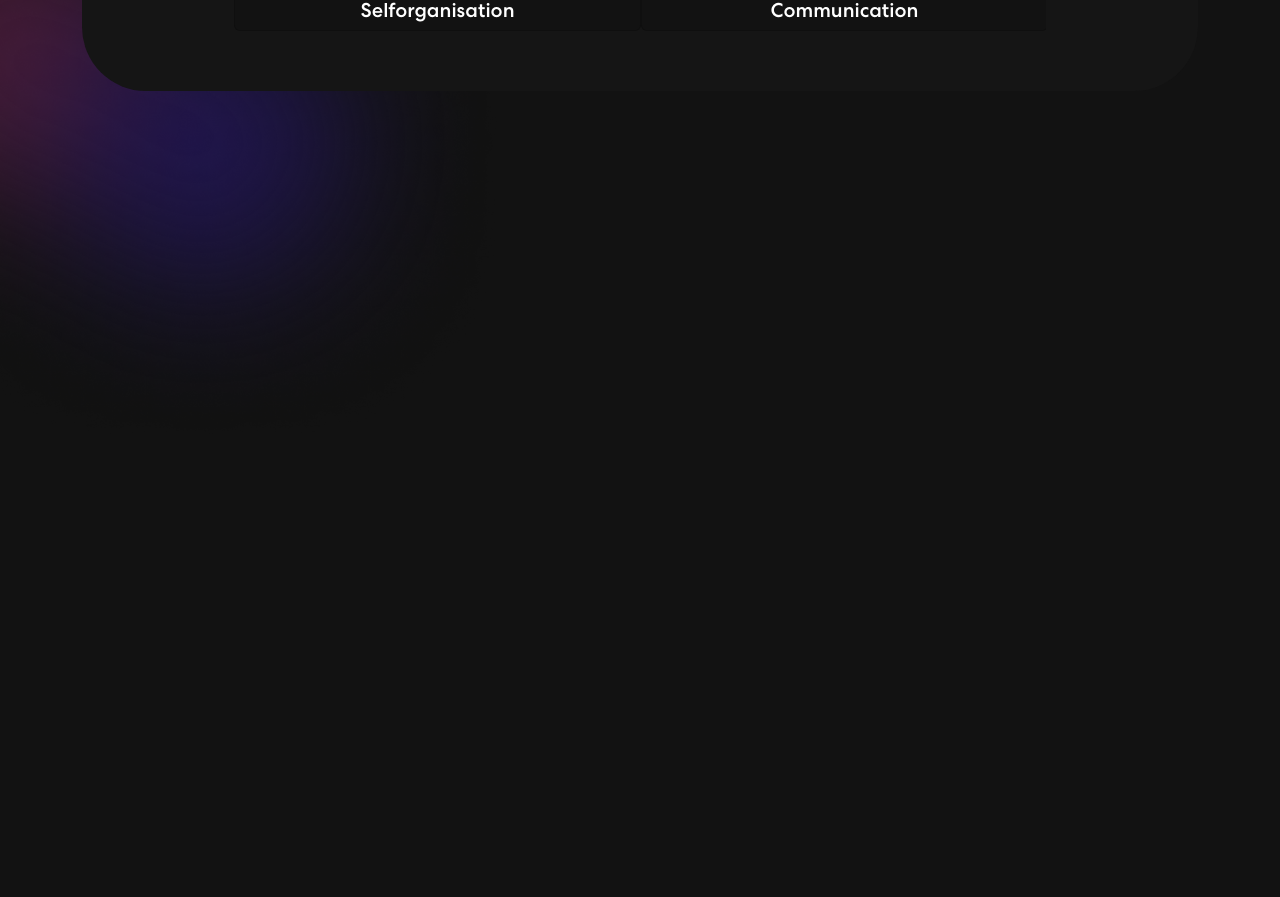
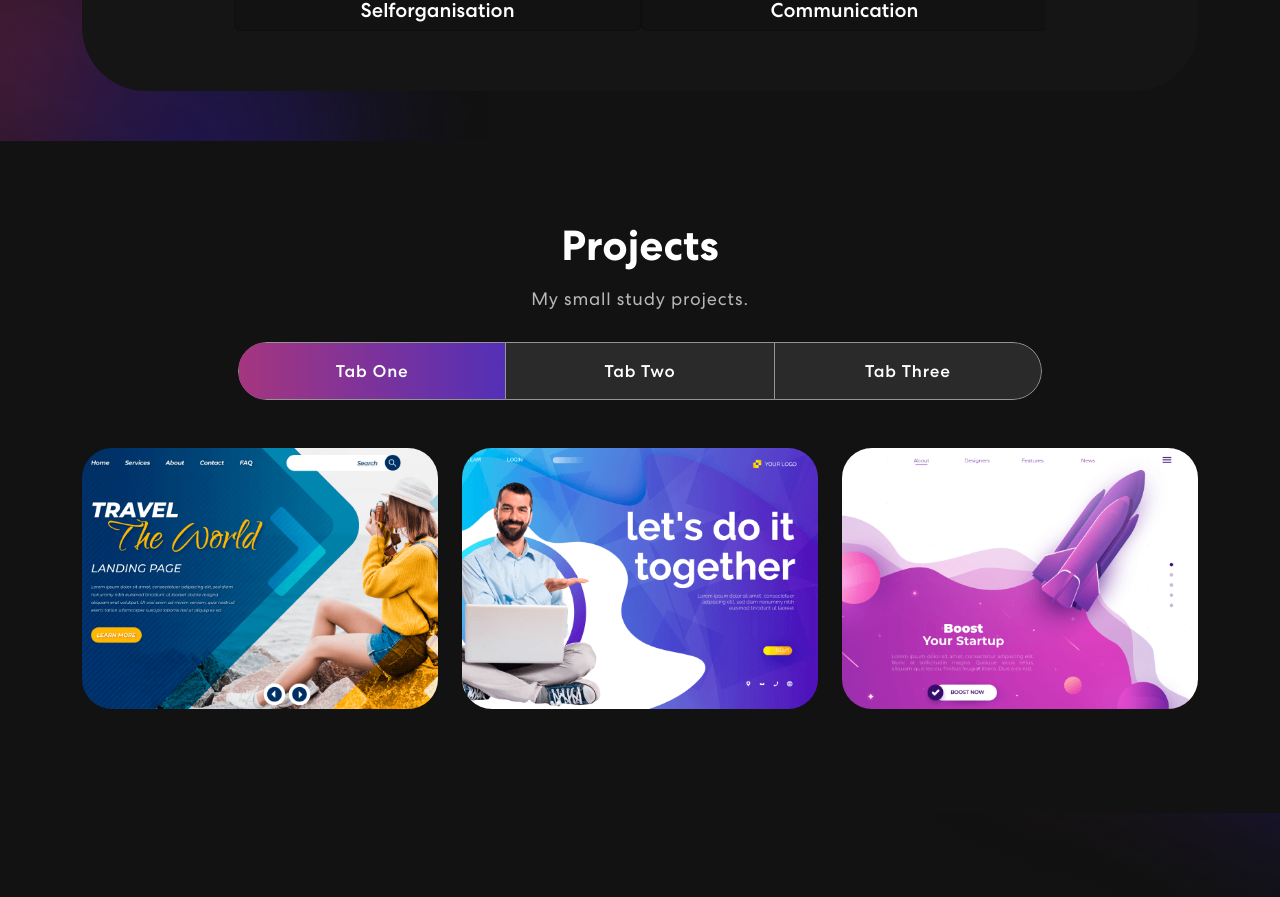
Before and after one commit to Anastasiya-Stavrova/portfolio-page, a React (Create React App) app: page / in a window 1280 px wide. Shown: the part 1169-2066 px from the top of the page. Before the commit the page ends 1620 px from the top, so only its background shows below. Built offline with nearby package versions, Linux system fonts and the light colour scheme.

Commit message:
added projects

```diff
--- /dev/null
+++ b/src/components/ProjectCard/ProjectCard.css
@@ -0,0 +1,50 @@
+.project-img-box {
+  position: relative;
+  border-radius: 30px;
+  overflow: hidden;
+  margin-bottom: 24px;
+}
+
+.project-img-box::before {
+  content: "";
+  background: linear-gradient(90.21deg, #aa367c -5.91%, #4a2fbd 111.58%);
+  opacity: 0.85;
+  position: absolute;
+  width: 100%;
+  height: 0;
+  transition: var(--transition);
+}
+
+.project-img-box:hover::before {
+  height: 100%;
+}
+
+.project-text {
+  position: absolute;
+  text-align: center;
+  top: 65%;
+  left: 50%;
+  transform: translate(-50%, -50%);
+  transition: var(--transition);
+  opacity: 0;
+  width: 100%;
+}
+
+.project-img-box:hover .project-text {
+  top: 50%;
+  opacity: 1;
+}
+
+.project-text h4 {
+  font-size: 30px;
+  font-weight: 700;
+  letter-spacing: 0.8px;
+  line-height: 1.1em;
+}
+
+.project-text span {
+  font-style: italic;
+  font-weight: 400;
+  font-size: 15px;
+  letter-spacing: 0.8px;
+}
--- /dev/null
+++ b/src/components/ProjectCard/ProjectCard.js
@@ -0,0 +1,18 @@
+import { Col } from "react-bootstrap";
+import "./ProjectCard.css";
+
+const ProjectCard = ({ title, description, imgUrl }) => {
+  return (
+    <Col sm={6} md={4}>
+      <div className="project-img-box">
+        <img src={imgUrl} alt="project-img" />
+        <div className="project-text">
+          <h4>{title}</h4>
+          <span>{description}</span>
+        </div>
+      </div>
+    </Col>
+  );
+};
+
+export default ProjectCard;
--- a/src/components/Projects/Projects.css
+++ b/src/components/Projects/Projects.css
@@ -0,0 +1,92 @@
+.projects {
+  padding: 80px 0;
+  position: relative;
+  background-color: var(--black-color);
+}
+
+.projects h2 {
+  font-size: 42px;
+  font-weight: 700;
+  text-align: center;
+}
+
+.projects p {
+  color: var(--grey-color);
+  font-size: 18px;
+  letter-spacing: 0.8px;
+  line-height: 1.5em;
+  margin: 14px auto 30px auto;
+  text-align: center;
+  width: 56%;
+}
+
+.projects .nav.nav-pills {
+  width: 72%;
+  margin: 0 auto;
+  border-radius: 50px;
+  background-color: rgb(255 255 255 / 10%);
+  overflow: hidden;
+}
+
+.projects .nav.nav-pills .nav-item {
+  width: 33.33333%;
+}
+
+.projects .nav.nav-pills .nav-link {
+  background-color: transparent;
+  border-radius: 0;
+  padding: 17px 0;
+  color: var(--white-color);
+  width: 100%;
+  font-size: 17px;
+  letter-spacing: 0.8px;
+  font-weight: 500;
+  position: relative;
+  transition: var(--transition);
+  text-align: center;
+  z-index: 0;
+}
+
+.projects .nav.nav-pills .nav-link::before {
+  content: "";
+  position: absolute;
+  width: 0;
+  height: 100%;
+  background: linear-gradient(90.21deg, #aa367c -5.91%, #4a2fbd 111.58%);
+  top: 0;
+  left: 0;
+  z-index: -1;
+  transition: var(--transition);
+}
+
+.projects .nav.nav-pills .nav-link.active::before {
+  width: 100% !important;
+}
+
+.projects .nav.nav-pills .nav-link.active {
+  border: 1px solid rgba(255, 255, 255, 1);
+}
+
+.nav-link#projects-tabs-tab-first {
+  border: 1px solid rgba(255, 255, 255, 0.5);
+  border-radius: 55px 0px 0px 55px;
+}
+
+.nav-link#projects-tabs-tab-second {
+  border-top: 1px solid rgba(255, 255, 255, 0.5);
+  border-bottom: 1px solid rgba(255, 255, 255, 0.5);
+}
+
+.nav-link#projects-tabs-tab-third {
+  border: 1px solid rgba(255, 255, 255, 0.5);
+  border-radius: 0 55px 55px 0;
+}
+
+.bg-img-right {
+  top: 20%;
+  position: absolute;
+  bottom: 0;
+  width: 35%;
+  right: 0;
+  z-index: -4;
+}
--- a/src/components/Projects/Projects.js
+++ b/src/components/Projects/Projects.js
@@ -1,35 +1,53 @@
+import { Container, Row, Col, Tab, Nav } from "react-bootstrap";
+import ProjectCard from "../ProjectCard/ProjectCard";
 import "./Projects.css";
+import ColorSharp from "./../../assets/img/color-sharp2.png";
+import { projects } from "../../consts/projects";
 
 const Projects = () => {
-  const projects = [
-    {
-      title: "",
-      description: "",
-      imgUrl: "",
-    },
-    {
-      title: "",
-      description: "",
-      imgUrl: "",
-    },
-    {
-      title: "",
-      description: "",
-      imgUrl: "",
-    },
-    {
-      title: "",
-      description: "",
-      imgUrl: "",
-    },
-    {
-      title: "",
-      description: "",
-      imgUrl: "",
-    },
-  ];
-
-  return <section> </section>;
+  return (
+    <section className="projects" id="projects">
+      <Container>
+        <Row>
+          <Col>
+            <h2>Projects</h2>
+            <p>My small study projects.</p>
+            <Tab.Container id="projects-tabs" defaultActiveKey={"first"}>
+              <Nav
+                variant="pills"
+                className="nav-pills mb-5 justify-content-center align-items-center"
+                id="pills-tab"
+              >
+                <Nav.Item>
+                  <Nav.Link eventKey={"first"}>Tab One</Nav.Link>
+                </Nav.Item>
+                <Nav.Item>
+                  <Nav.Link eventKey={"second"}>Tab Two</Nav.Link>
+                </Nav.Item>
+                <Nav.Item>
+                  <Nav.Link eventKey={"third"}>Tab Three</Nav.Link>
+                </Nav.Item>
+              </Nav>
+              <Tab.Content>
+                <Tab.Pane eventKey={"first"}>
+                  <Row>
+                    {projects.map((project, index) => {
+                      return (
+                        <ProjectCard key={index} {...project}></ProjectCard>
+                      );
+                    })}
+                  </Row>
+                </Tab.Pane>
+                <Tab.Pane eventKey={"second"}>*****</Tab.Pane>
+                <Tab.Pane eventKey={"third"}>*****</Tab.Pane>
+              </Tab.Content>
+            </Tab.Container>
+          </Col>
+        </Row>
+      </Container>
+      <img className="bg-img-right" src={ColorSharp} alt="bg-img" />
+    </section>
+  );
 };
 
 export default Projects;
--- a/src/components/Skills/Skills.css
+++ b/src/components/Skills/Skills.css
@@ -14,6 +14,7 @@
 .skills h2 {
   font-size: 42px;
   font-weight: 700;
+  text-align: center;
 }
 
 .skills p {
--- /dev/null
+++ b/src/consts/projects.js
@@ -0,0 +1,25 @@
+import projectImg1 from "../assets/img/project-img1.png";
+import projectImg2 from "../assets/img/project-img2.png";
+import projectImg3 from "../assets/img/project-img3.png";
+
+const projects = [
+  {
+    title: "Algorithm Website",
+    description:
+      "Site with various algorithms : A*, clustering," +
+      " ant algorithm, genetic algorithm, neural network, decision tree.",
+    imgUrl: projectImg1,
+  },
+  {
+    title: "To-Do List",
+    description: "Simple To-Do List with backend.",
+    imgUrl: projectImg2,
+  },
+  {
+    title: "Blog",
+    description: "A blog website for reviewing posts and chatting.",
+    imgUrl: projectImg3,
+  },
+];
+
+export { projects };
```
